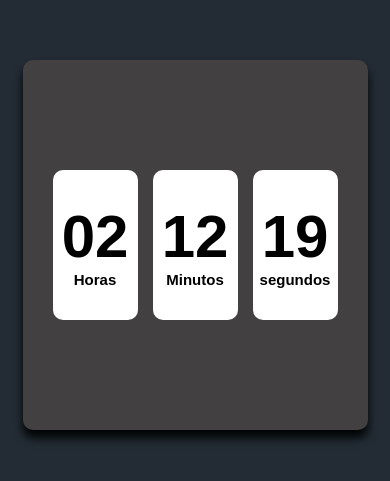
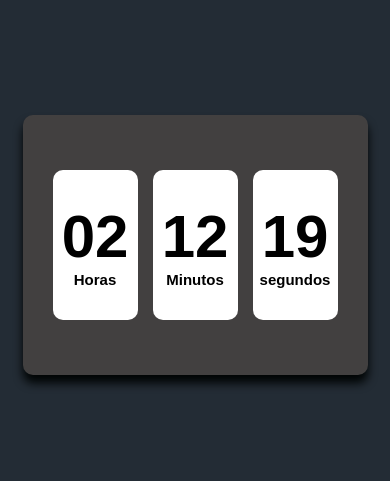
Before and after one commit to KaioTorrers19/Relogio, a plain HTML site: page index.html in a window 390 px wide. Shown: the part 177-658 px from the top of the page. Drawn offline with Linux system fonts and the light colour scheme.

Commit message:
atualização de responsividade

```diff
--- a/css/style.css
+++ b/css/style.css
@@ -53,7 +53,7 @@
 
   .relogio{
     width: 300px;
-    height: 310px;
+    height: 200px;
     padding-left: 15px;
   }
   .relogio div{
```
